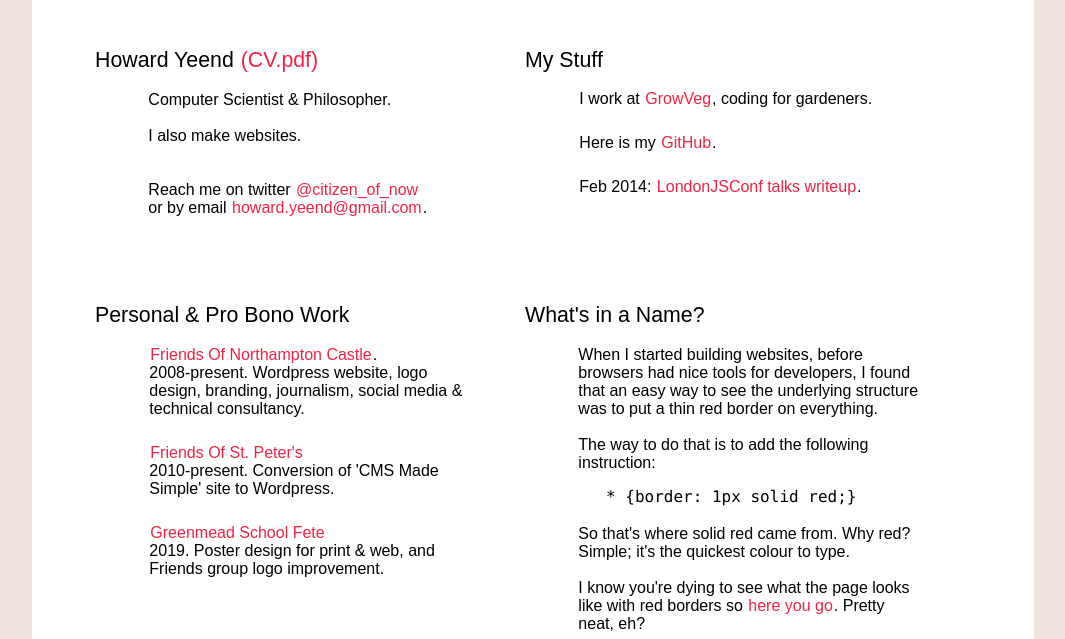
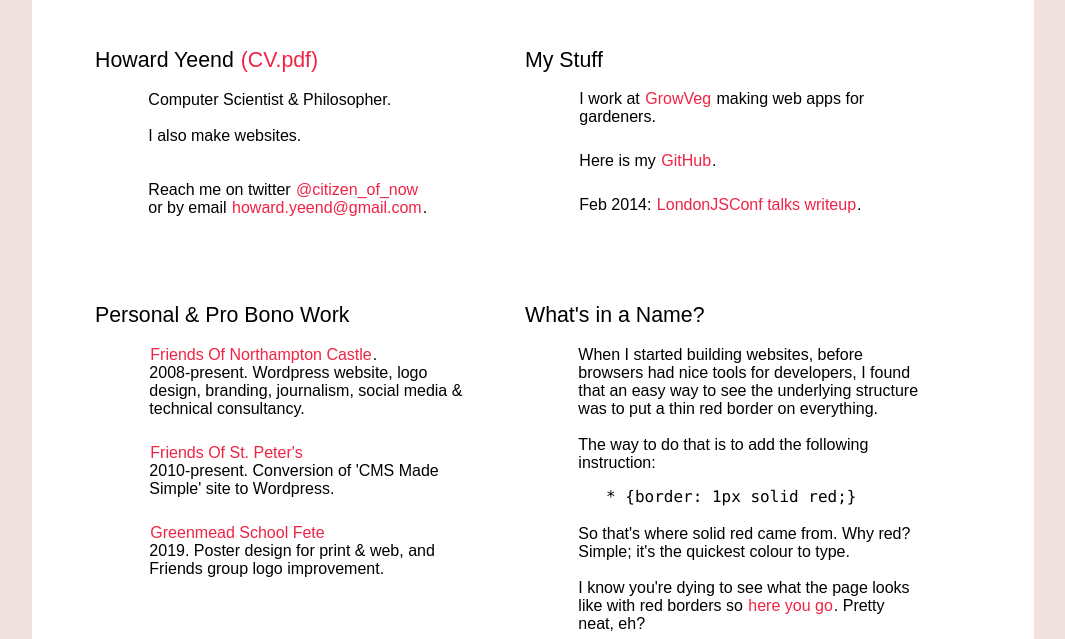
Before and after one commit to user24/solidred, a plain HTML site: page index.html in a window 1280 px wide. Shown: the part 161-800 px from the top of the page, without its empty margins (107-1172 px from the left). Drawn offline with Linux system fonts and the light colour scheme.

Commit message:
clearer wording

```diff
--- a/index.html
+++ b/index.html
@@ -67,7 +67,7 @@
 		<div>
 			<h1>My Stuff</h1>
 			<ul>
-				<li>I work at <a href="https://www.growveg.co.uk">GrowVeg</a>, coding for gardeners.</li>
+				<li>I work at <a href="https://www.growveg.co.uk">GrowVeg</a> making web apps for gardeners.</li>
 				<li>Here is my <a href="https://github.com/user24">GitHub</a>.</li>
 				<li>Feb 2014: <a href="londonjs2014.html">LondonJSConf talks writeup</a>.</li>
 			</ul>
```
